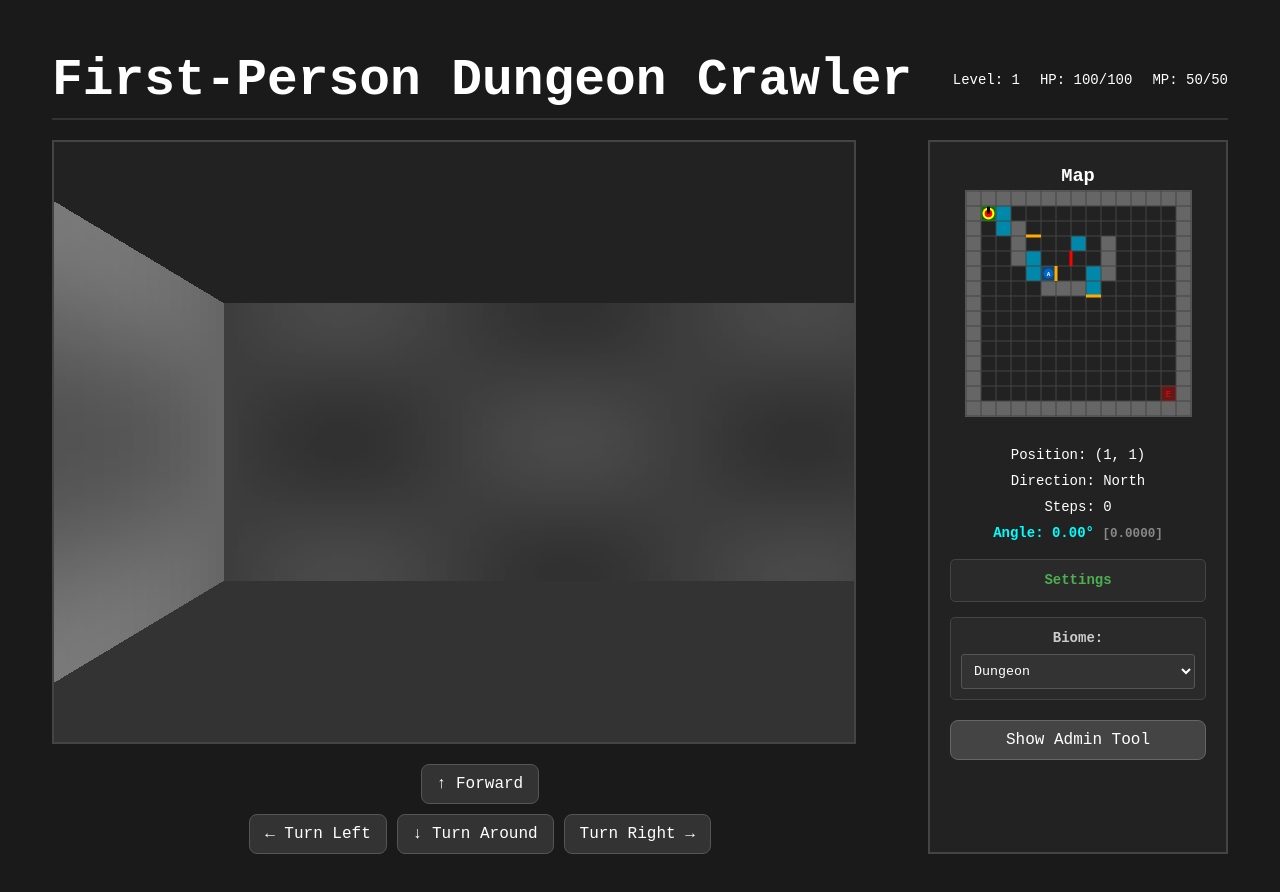
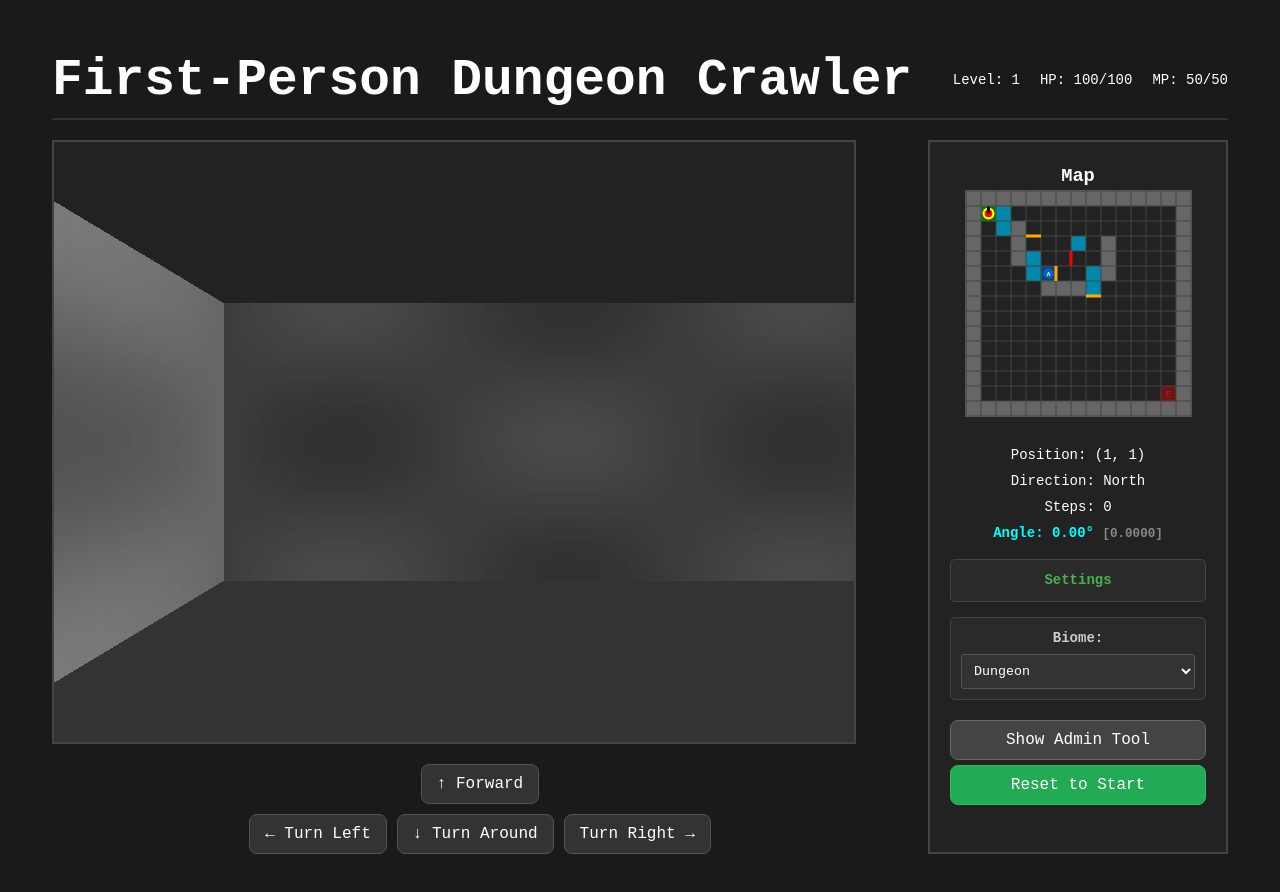
Before and after one commit to CaptainChrispy/senseless, a Vue app: page / in a window 1280 px wide. Shown: the top 892 px of the page. Built offline with nearby package versions, Linux system fonts and the light colour scheme.

Commit message:
Add reset button to return player to starting position

```diff
--- a/src/components/GameView.vue
+++ b/src/components/GameView.vue
@@ -129,6 +129,9 @@
         <div class="admin-controls">
           <button @click="showAdminTool = !showAdminTool" class="admin-btn">
             {{ showAdminTool ? 'Hide' : 'Show' }} Admin Tool
+          </button>
+          <button @click="resetPlayerToStart" class="admin-btn reset-btn">
+            Reset to Start
           </button>
         </div>
       </div>
@@ -357,6 +360,17 @@ export default {
       if (battleState.value.inBattle || !player.canAct()) return
 
       player.startTurnAround()
+    }
+
+    const resetPlayerToStart = () => {
+      if (maze.value.startPosition) {
+        player.x = maze.value.startPosition.x + 0.5
+        player.y = maze.value.startPosition.y + 0.5
+        player.direction = maze.value.startPosition.direction || 0
+        player.floor = maze.value.startPosition.floor || 0
+        stepCount.value = 0
+        render()
+      }
     }
 
     const updateFOV = () => {
@@ -692,6 +706,7 @@ export default {
       turnLeft,
       turnRight,
       turnAround,
+      resetPlayerToStart,
       updateFOV,
       updateRenderDistance,
       updateFogDistance,
@@ -933,10 +948,20 @@ export default {
   cursor: pointer;
   font-family: inherit;
   width: 100%;
+  margin-bottom: 5px;
 }
 
 .admin-btn:hover {
   background-color: #555;
+}
+
+.admin-btn.reset-btn {
+  background-color: #2a5;
+  border-color: #3b6;
+}
+
+.admin-btn.reset-btn:hover {
+  background-color: #3b6;
 }
 
 .battle-modal {
```
